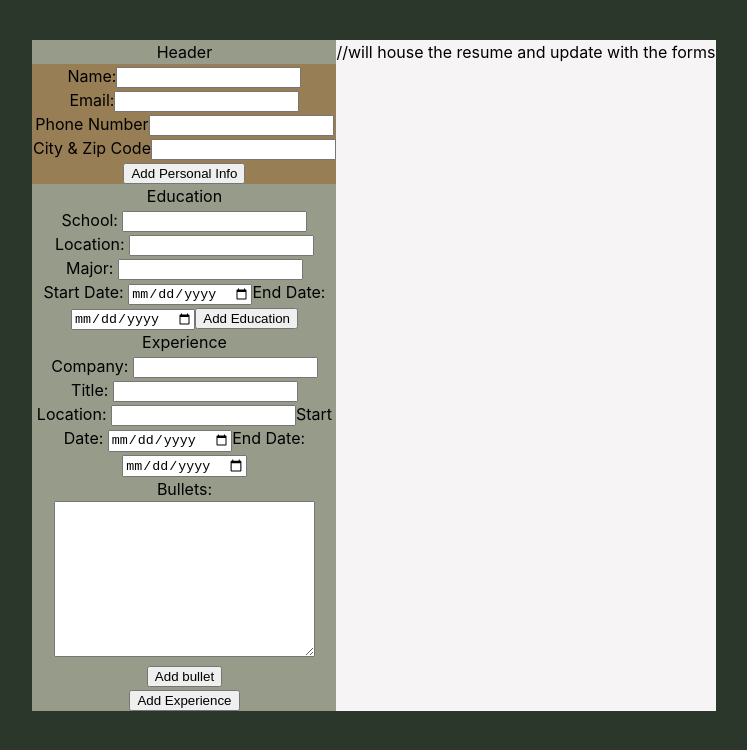
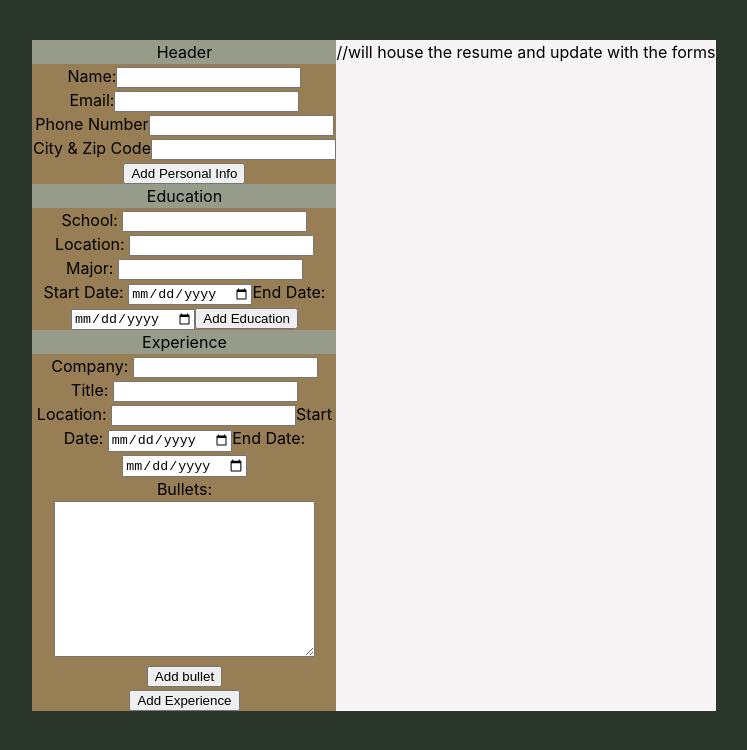
Before and after one commit to MundanePeasant/resume-maker, a React (Vite) app: page / in a window 1280 px wide. Shown: the top 750 px of the page, without its empty margins (266-1013 px from the left). Built offline with nearby package versions, Linux system fonts and the light colour scheme; the HTML template or start-up script is replaced by a standard one.

Commit message:
add css styling to forms

```diff
--- a/src/components/EducationForm.jsx
+++ b/src/components/EducationForm.jsx
@@ -1,3 +1,5 @@
+import '../styles/Form.css'
+
 function EducationForm () {
     return (
         <div className="education-form">
--- a/src/components/ExperienceForm.jsx
+++ b/src/components/ExperienceForm.jsx
@@ -1,3 +1,5 @@
+import '../styles/Form.css'
+
 function ExperienceForm () {
     return (
         <div className="experience-form">
--- a/src/components/PersonalForm.jsx
+++ b/src/components/PersonalForm.jsx
@@ -1,4 +1,4 @@
-import '../styles/PersonalForm.css'
+import '../styles/Form.css'
 
 function PersonalForm () {
     return (
--- a/src/styles/PersonalForm.css
+++ b/src/styles/Form.css
@@ -1,5 +1,7 @@
 @import url("./index.css");
 
-.personal-form {
+.personal-form,
+.education-form,
+.experience-form {
   background-color: var(--light-accent);
 }
```
